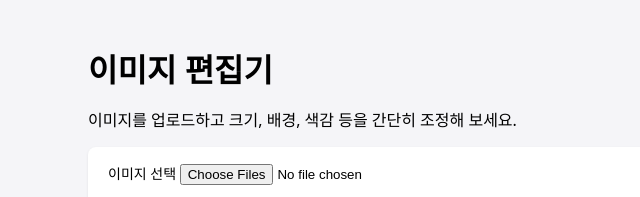
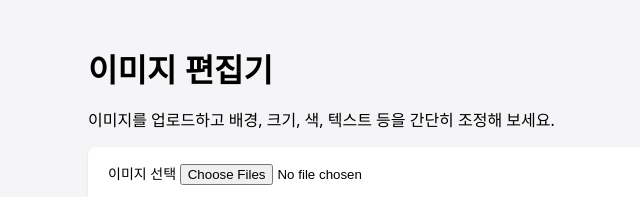
Before and after one commit to fairyee/unify-site, a plain HTML site: page app.html in a window 1280 px wide. Shown: the top 197 px of the page, without its empty margins (72-712 px from the left). Drawn offline with Linux system fonts and the light colour scheme.

Commit message:
Update app.html

```diff
--- a/app.html
+++ b/app.html
@@ -62,7 +62,7 @@
 </head>
 <body>
   <h1>이미지 편집기</h1>
-  <p>이미지를 업로드하고 크기, 배경, 색감 등을 간단히 조정해 보세요.</p>
+  <p>이미지를 업로드하고 배경, 크기, 색, 텍스트 등을 간단히 조정해 보세요.</p>
 
   <form id="editForm">
     <div class="panel">
```
